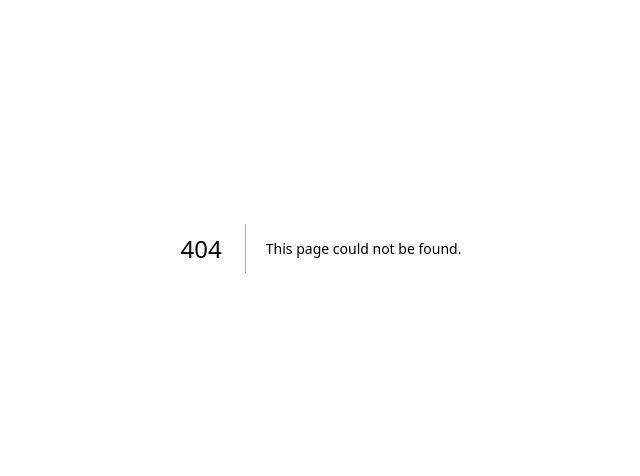
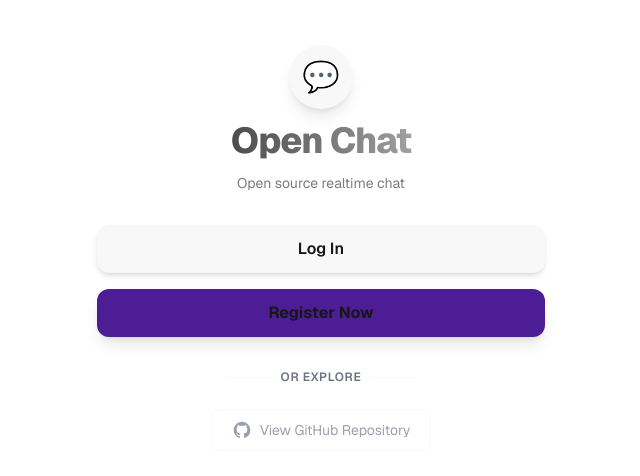
Before and after one commit to Linksyyy/Open-Chat, a Next.js app: page /home in a window 1280 px wide. Before the commit this address had no page. Shown: the part 152-628 px from the top of the page, without its empty margins (319-959 px from the left). Built offline with nearby package versions, Linux system fonts and the light colour scheme.

Commit message:
Added initial Home page and standarlizes colors

```diff
--- /dev/null
+++ b/src/app/chats/page.tsx
@@ -0,0 +1,9 @@
+import Sidebar from "@/Components/Sidebar";
+
+export default function Chats() {
+  return (
+    <div className="flex font-sans bg-p-0">
+      <Sidebar />
+    </div>
+  );
+}
--- a/src/app/globals.css
+++ b/src/app/globals.css
@@ -2,19 +2,34 @@
 
 :root {
   --p-0: #ffffff;
-  --p-1: #1f1f1f;
-  --p-2: #000;
+  --p-1: #f8f8f8;
+  --p-2: #eeeeee;
+  --p-3: #e4e4e4;
+
+  --s-0: #6d28d9;
+  --s-1: #5b21b6;
+  --s-2: #4c1d95;
+  --s-3: #2e1065;
+
   --foreground: #171717;
+  --foreground-1: #7c7c7c;
+  --background: #fafafa;
 }
 
 @media (prefers-color-scheme: dark) {
   :root {
-    --p-0: #020202;
-    --p-1: #060606;
-    --p-2: #090909;
-    --p-3: #0d0d0d;
-    --p-4: #0f0f0f;
+    --p-0: #050505;
+    --p-1: #101010;
+    --p-2: #181818;
+    --p-3: #232323;
+
+    --s-0: #4b0082;
+    --s-1: #3a0066;
+    --s-2: #24004b;
+    --s-3: #120024;
+
     --foreground: #ededed;
+    --foreground-1: #bfbfbf;
     --background: #030303;
   }
 }
@@ -24,8 +39,14 @@
   --color-p-1: var(--p-1);
   --color-p-2: var(--p-2);
   --color-p-3: var(--p-3);
-  --color-p-4: var(--p-4);
+
+  --color-s-0: var(--s-0);
+  --color-s-1: var(--s-1);
+  --color-s-2: var(--s-2);
+  --color-s-3: var(--s-3);
+
   --color-foreground: var(--foreground);
+  --color-foreground-1: var(--foreground-1);
   --font-sans: var(--font-geist-sans);
   --font-mono: var(--font-geist-mono);
 }
--- /dev/null
+++ b/src/app/home/page.tsx
@@ -0,0 +1,67 @@
+"use client";
+import { useRouter } from "next/navigation";
+
+export default function Home() {
+  const router = useRouter();
+  return (
+    <div className="min-h-screen bg-p-0 text-white flex flex-col items-center justify-center font-sans p-6">
+      <div className="max-w-md w-full text-center space-y-8">
+        <div className="space-y-3">
+          <div className="cursor-default inline-flex items-center justify-center w-16 h-16 rounded-full bg-p-1 text-p-3 text-3xl font-bold shadow-lg">
+            💬
+          </div>
+          <h1 className="text-4xl font-extrabold cursor-default tracking-tight bg-linear-to-r from-foreground to-p-3 bg-clip-text text-transparent">
+            Open Chat
+          </h1>
+          <p className="text-sm cursor-default text-foreground-1">
+            Open source realtime chat
+          </p>
+        </div>
+
+        <div className="space-y-4">
+          <button
+            onClick={() => router.push("/login")}
+            className="cursor-pointer w-full py-3 px-4 rounded-xl bg-p-1 hover:bg-p-2 text-foreground font-semibold transition-colors duration-200 shadow-md transform hover:-translate-y-0.5"
+          >
+            Log In
+          </button>
+
+          <button
+            onClick={() => router.push("/register")}
+            className="cursor-pointer w-full py-3 px-4 rounded-xl bg-s-2 hover:bg-s-1 text-foreground font-bold transition-colors duration-200 shadow-lg transform hover:-translate-y-0.5"
+          >
+            Register Now
+          </button>
+        </div>
+
+        <div className="flex items-center justify-center space-x-2 my-6">
+          <div className="h-px w-12 bg-p-1"></div>
+          <span className="cursor-default text-xs text-gray-500 uppercase tracking-wider font-semibold">
+            Or explore
+          </span>
+          <div className="h-px w-12 bg-p-1"></div>
+        </div>
+
+        <a
+          href="https://github.com/linksyyy/open-chat"
+          target="_blank"
+          rel="noopener noreferrer"
+          className="inline-flex items-center justify-center space-x-2 text-sm text-gray-400 hover:text-p-3 bg-p-0 border border-p-1 hover:border-p-2 py-2.5 px-5 rounded-lg transition-all duration-200"
+        >
+          <svg
+            className="w-5 h-5 fill-current"
+            viewBox="0 0 24 24"
+            aria-hidden="true"
+          >
+            <path
+              fillRule="evenodd"
+              d="M12 2C6.477 2 2 6.484 2 12.017c0 4.425 2.865 8.18 6.839 9.504.5.092.682-.217.682-.483 0-.237-.008-.868-.013-1.703-2.782.605-3.369-1.343-3.369-1.343-.454-1.158-1.11-1.466-1.11-1.466-.908-.62.069-.0.069-.608 1.003.07 1.53 1.032 1.53 1.032.892 1.53 2.341 1.088 2.91.832.092-.647.35-1.088.636-1.338-2.22-.253-4.555-1.113-4.555-4.951 0-1.093.39-1.988 1.029-2.688-.103-.253-.446-1.272.098-2.65 0 0 .84-.27 2.75 1.026A9.564 9.564 0 0112 6.844c.85.004 1.705.115 2.504.337 1.909-1.296 2.747-1.027 2.747-1.027.546 1.379.202 2.398.1 2.651.64.7 1.028 1.595 1.028 2.688 0 3.848-2.339 4.695-4.566 4.943.359.309.678.92.678 1.855 0 1.338-.012 2.419-.012 2.747 0 .268.18.58.688.482A10.019 10.019 0 0022 12.017C22 6.484 17.522 2 12 2z"
+              clipRule="evenodd"
+            />
+          </svg>
+          <span>View GitHub Repository</span>
+        </a>
+      </div>
+    </div>
+  );
+}
--- a/src/app/layout.tsx
+++ b/src/app/layout.tsx
@@ -27,7 +27,7 @@ export default function RootLayout({
       lang="en"
       className={`${geistSans.variable} ${geistMono.variable} h-full antialiased`}
     >
-      <body className="min-h-full flex flex-col">{children}</body>
+      <body className="min-h-full ">{children}</body>
     </html>
   );
 }
--- a/src/app/page.tsx
+++ b/src/app/page.tsx
@@ -1,9 +1,15 @@
-import Sidebar from "@/Components/Sidebar";
+"use client";
+import { useEffect } from "react";
+import { useRouter } from "next/navigation";
 
-export default function Home() {
-  return (
-    <div className="flex bg-zinc-50 font-sans dark:bg-black">
-      <Sidebar />
-    </div>
-  );
+export default function Root() {
+  const router = useRouter();
+
+  useEffect(() => {
+    const token = localStorage.getItem("jwt_token");
+
+    // eslint-disable-next-line @typescript-eslint/no-unused-expressions
+    token ? router.push("/chats") : router.push("/home");
+  }, [router]);
+  return <div></div>;
 }
```
